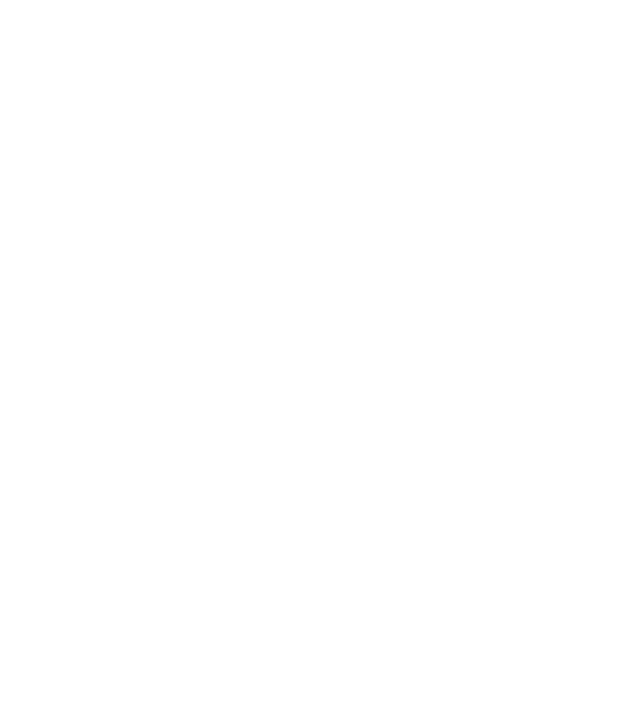
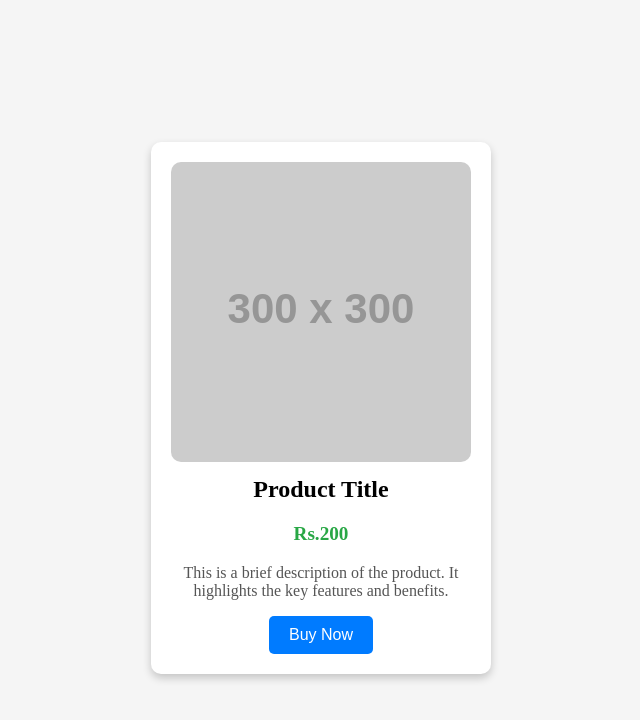
Before and after one commit to acciojob/pricing-card-aragonani, a website: page main.html in a window 1280 px wide. Shown: the whole page, without its empty margins (319-959 px from the left). Drawn offline with Linux system fonts and the light colour scheme; placeholder pictures from the web are drawn by us.

Commit message:
created a submission

```diff
--- a/main.html
+++ b/main.html
@@ -4,10 +4,63 @@
 
 <head>
 	<link rel="stylesheet" href="styles.css">
+	<style>
+        body {
+            display: flex;
+            justify-content: center;
+            align-items: center;
+            height: 100vh;
+            background-color: #f5f5f5;
+        }
+        .card {
+            width: 300px;
+            padding: 20px;
+            background-color: white;
+            box-shadow: 0 4px 8px rgba(0, 0, 0, 0.2);
+            border-radius: 10px;
+            text-align: center;
+        }
+        .card img {
+            width: 100%;
+            border-radius: 10px;
+        }
+        .card h1 {
+            font-size: 1.5em;
+            margin: 10px 0;
+        }
+        .card p.price {
+            font-size: 1.2em;
+            font-weight: bold;
+            color: #28a745;
+        }
+        .card p.description {
+            font-size: 1em;
+            color: #555;
+        }
+        .card button {
+            padding: 10px 20px;
+            background-color: #007bff;
+            color: white;
+            border: none;
+            border-radius: 5px;
+            cursor: pointer;
+            font-size: 1em;
+        }
+        .card button:hover {
+            background-color: #0056b3;
+        }
+    </style>
 </head>
 
 <body>
 	<!-- the entire body must be written by student -->
+	    <div class="card">
+        <img src="https://via.placeholder.com/300" alt="Product Image">
+        <h1>Product Title</h1>
+        <p class="price">Rs.200</p>
+        <p class="description">This is a brief description of the product. It highlights the key features and benefits.</p>
+        <button>Buy Now</button>
+    </div>
     <script type="text/javascript" src="./script.js">
 </script>
 
```
